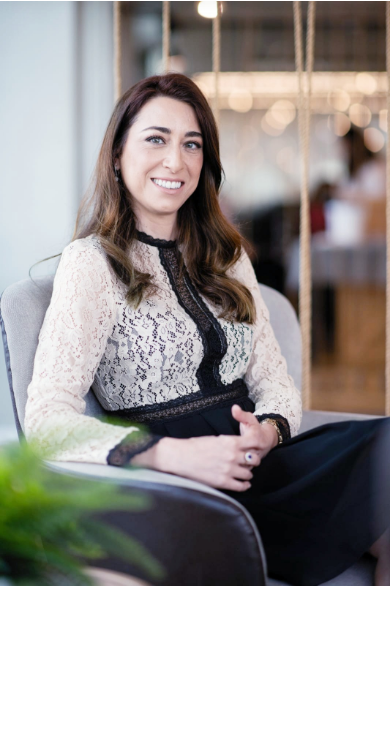
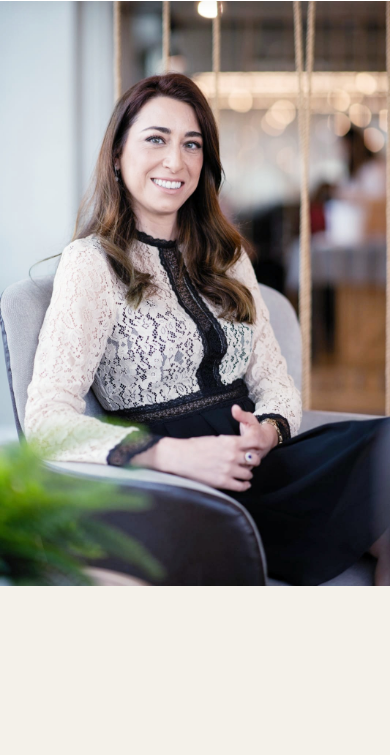
Before and after one commit to Zevik/hila-katayov, a plain HTML site: page index.html in a window 390 px wide. Shown: the part 89-844 px from the top of the page. Drawn offline with nearby package versions, Linux system fonts and the light colour scheme; a web font is replaced by a local one.

Commit message:
תיקון רווח לבן בין קאבר לסקשן במובייל

```diff
--- a/index.html
+++ b/index.html
@@ -513,7 +513,8 @@
                 background-size: 100% auto;
                 background-repeat: no-repeat;
                 background-position: top center;
-                background-color: #ffffff;
+                background-color: var(--accent-light);
+                margin-bottom: 0;
             }
             .hero h1 { font-size: 2.5rem; }
             .nav-container ul { display: none; } /* תפריט מובייל יכול להתווסף עם JS */
```
